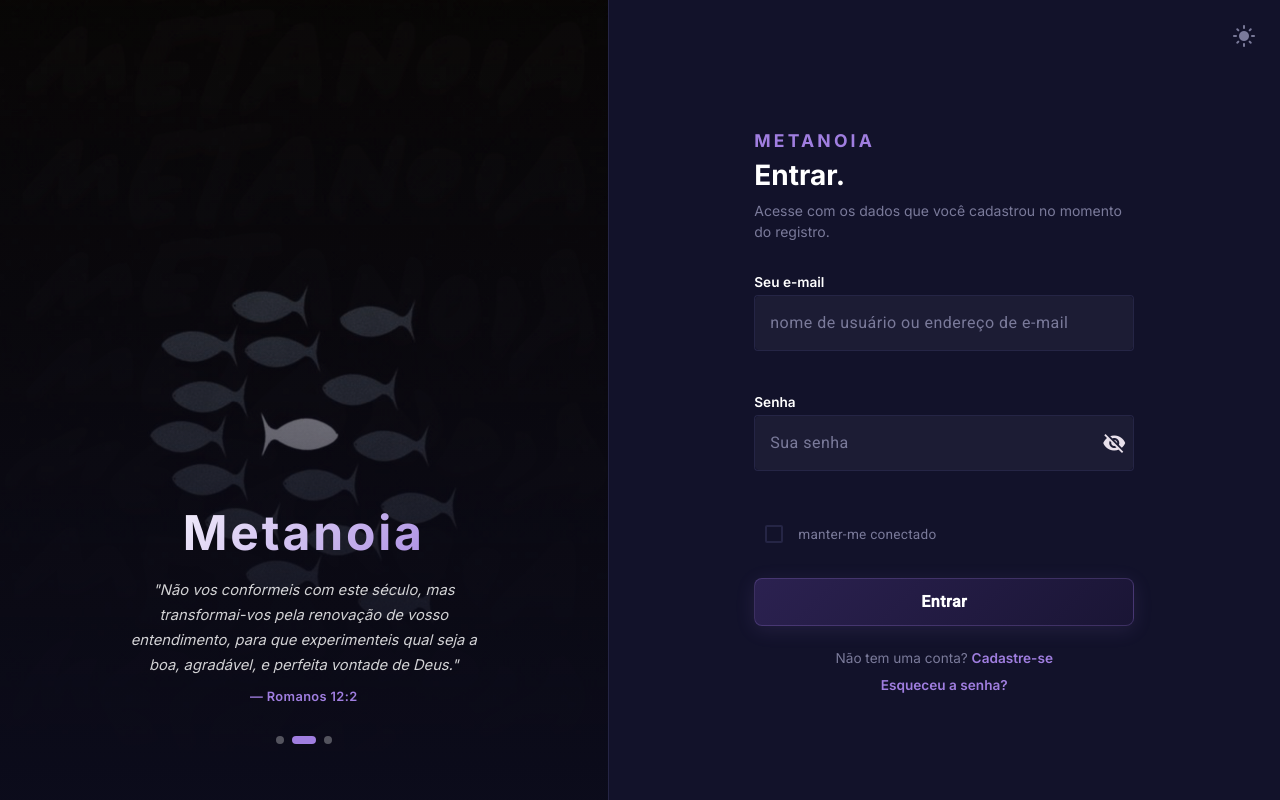
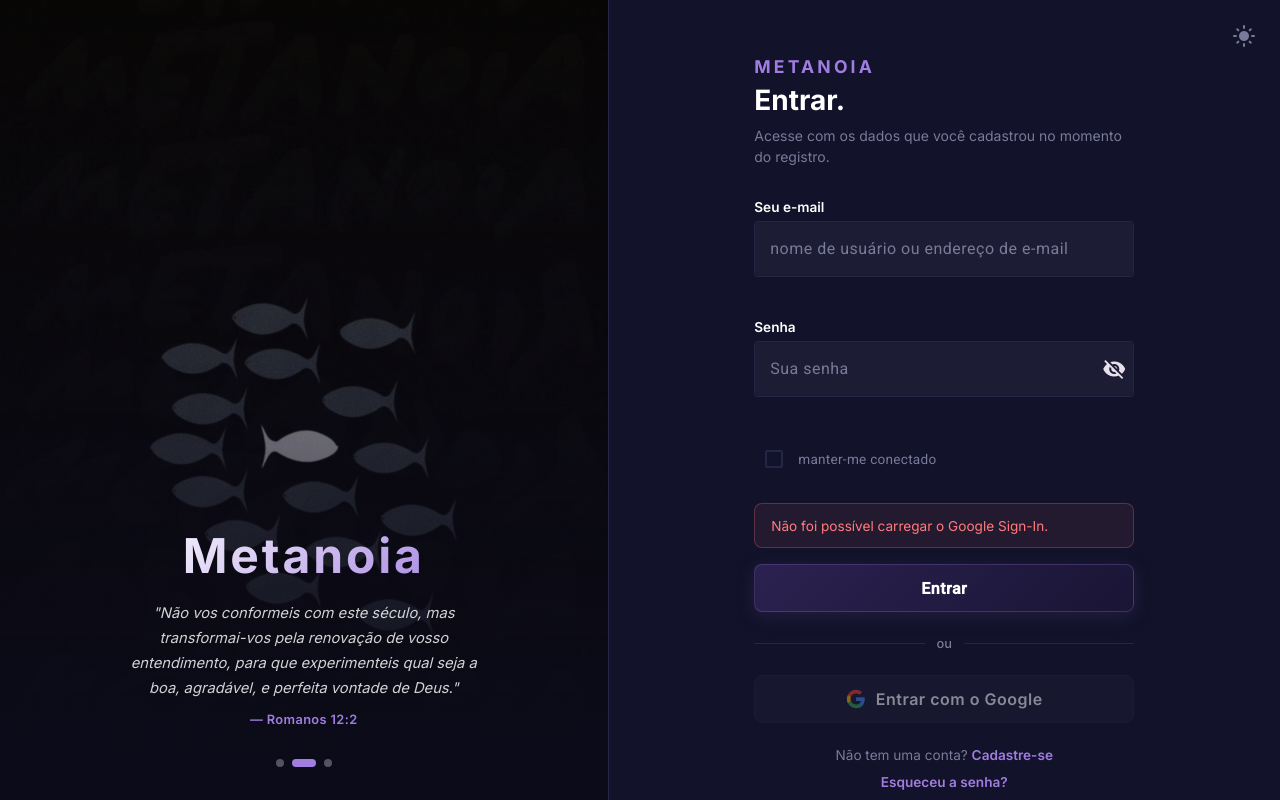
Before and after one commit to nawanernandess/login-ui, an Angular app: page / in a window 1280 px wide. Built offline with nearby package versions, Linux system fonts and the light colour scheme.

Commit message:
feat: (auth): adiciona login SSO do Google

```diff
--- /dev/null
+++ b/src/app/features/auth/components/google-sso-button/google-sso-button.component.html
@@ -0,0 +1,22 @@
+<div class="google-sso-wrapper">
+  <div class="divider">
+    <span class="divider-line"></span>
+    <span class="divider-text">ou</span>
+    <span class="divider-line"></span>
+  </div>
+
+  <button
+    type="button"
+    class="google-btn"
+    [disabled]="!loaded()"
+    (click)="onSignIn()"
+  >
+    <img
+      class="google-logo"
+      src="assets/icons/google-logo.svg"
+      alt=""
+      aria-hidden="true"
+    />
+    <span>Entrar com o Google</span>
+  </button>
+</div>
--- /dev/null
+++ b/src/app/features/auth/components/google-sso-button/google-sso-button.component.scss
@@ -0,0 +1,68 @@
+:host {
+  display: block;
+}
+
+.google-sso-wrapper {
+  width: 100%;
+}
+
+.divider {
+  display: flex;
+  align-items: center;
+  gap: 0.75rem;
+  margin: 1.5rem 0;
+}
+
+.divider-line {
+  flex: 1;
+  height: 1px;
+  background: var(--border);
+  transition: background 0.4s ease;
+}
+
+.divider-text {
+  font-size: 0.8rem;
+  color: var(--text-muted);
+  font-weight: 500;
+  transition: color 0.4s ease;
+}
+
+.google-btn {
+  width: 100%;
+  height: 48px;
+  display: flex;
+  align-items: center;
+  justify-content: center;
+  gap: 0.625rem;
+  border-radius: 8px;
+  border: 1px solid var(--border);
+  background: var(--bg-field);
+  color: var(--text-main);
+  font-family: 'Inter', Roboto, 'Helvetica Neue', sans-serif;
+  font-size: 1rem;
+  font-weight: 600;
+  letter-spacing: 0.5px;
+  cursor: pointer;
+  transition: all 0.3s ease;
+  touch-action: manipulation;
+
+  &:hover:not(:disabled) {
+    border-color: var(--accent);
+    box-shadow: 0 4px 20px var(--btn-shadow);
+  }
+
+  &:disabled {
+    opacity: 0.5;
+    cursor: not-allowed;
+  }
+
+  @media (max-width: 767px) {
+    height: 50px;
+  }
+}
+
+.google-logo {
+  width: 20px;
+  height: 20px;
+  flex-shrink: 0;
+}
--- /dev/null
+++ b/src/app/features/auth/components/google-sso-button/google-sso-button.component.ts
@@ -0,0 +1,41 @@
+import { ChangeDetectionStrategy, Component, inject, output, signal } from '@angular/core';
+import { takeUntilDestroyed } from '@angular/core/rxjs-interop';
+import { GoogleSsoService } from '../../services/google-sso.service';
+import { GoogleCredentialResponse } from '../../models/auth.models';
+
+@Component({
+  selector: 'app-google-sso-button',
+  templateUrl: './google-sso-button.component.html',
+  styleUrl: './google-sso-button.component.scss',
+  changeDetection: ChangeDetectionStrategy.OnPush,
+})
+export class GoogleSsoButtonComponent {
+  private readonly _googleSso = inject(GoogleSsoService);
+
+  readonly credentialReceived = output<GoogleCredentialResponse>();
+  readonly error = output<string>();
+  readonly loaded = signal(false);
+
+  constructor() {
+    this._googleSso
+      .initialize()
+      .pipe(takeUntilDestroyed())
+      .subscribe((success) => {
+        if (success) {
+          this.loaded.set(true);
+        } else {
+          this.error.emit('Não foi possível carregar o Google Sign-In.');
+        }
+      });
+
+    this._googleSso
+      .credential$()
+      .pipe(takeUntilDestroyed())
+      .subscribe((response) => this.credentialReceived.emit(response));
+  }
+
+  onSignIn(): void {
+    if (!this.loaded()) return;
+    this._googleSso.prompt();
+  }
+}
--- a/src/app/features/auth/components/login-form/login-form.component.html
+++ b/src/app/features/auth/components/login-form/login-form.component.html
@@ -44,6 +44,15 @@
   </button>
 </form>
 
+<app-google-sso-button
+  (credentialReceived)="onGoogleCredential($event)"
+  (error)="onGoogleError($event)"
+/>
+
+@if (isGoogleLoading()) {
+  <div class="server-error" role="status">Autenticando com o Google...</div>
+}
+
 <div class="form-footer">
   <p class="signup-text">
     Não tem uma conta? <a routerLink="/register" class="link">Cadastre-se</a>
--- a/src/app/features/auth/components/login-form/login-form.component.ts
+++ b/src/app/features/auth/components/login-form/login-form.component.ts
@@ -13,6 +13,8 @@ import {
   PasswordFieldComponent,
   FieldError,
 } from '../../../../shared/components/password-field/password-field.component';
+import { GoogleSsoButtonComponent } from '../google-sso-button/google-sso-button.component';
+import { GoogleCredentialResponse } from '../../models/auth.models';
 
 @Component({
   selector: 'app-login-form',
@@ -25,6 +27,7 @@ import {
     MatCheckboxModule,
     FormHeaderComponent,
     PasswordFieldComponent,
+    GoogleSsoButtonComponent,
   ],
   templateUrl: './login-form.component.html',
   styleUrl: './login-form.component.scss',
@@ -37,6 +40,7 @@ export class LoginFormComponent {
   private readonly _destroyRef = inject(DestroyRef);
 
   readonly isLoading = signal(false);
+  readonly isGoogleLoading = signal(false);
   readonly serverError = signal<string | null>(null);
 
   readonly form = this._fb.group({
@@ -83,4 +87,32 @@ export class LoginFormComponent {
         },
       });
   }
+
+  onGoogleCredential(response: GoogleCredentialResponse): void {
+    if (this.isGoogleLoading()) return;
+
+    this.isGoogleLoading.set(true);
+    this.serverError.set(null);
+
+    this._authSvc
+      .loginWithGoogle(response.credential)
+      .pipe(
+        takeUntilDestroyed(this._destroyRef),
+        finalize(() => this.isGoogleLoading.set(false)),
+      )
+      .subscribe({
+        next: () => {
+          this._router.navigate(['/dashboard'], { replaceUrl: true });
+        },
+        error: (err: Error) => {
+          this.serverError.set(
+            err.message || 'Falha ao autenticar com o Google. Tente novamente.',
+          );
+        },
+      });
+  }
+
+  onGoogleError(message: string): void {
+    this.serverError.set(message);
+  }
 }
--- a/src/app/features/auth/services/auth.service.ts
+++ b/src/app/features/auth/services/auth.service.ts
@@ -6,6 +6,7 @@ import { catchError, tap } from 'rxjs/operators';
 import {
   ForgotPasswordRequest,
   ForgotPasswordResponse,
+  GoogleLoginRequest,
   LoginRequest,
   LoginResponse,
   RegisterRequest,
@@ -49,6 +50,14 @@ export class AuthService {
     return this._http
       .post<ForgotPasswordResponse>(`${this._apiUrl}/auth/forgot-password`, request)
       .pipe(catchError(this._handleError));
+  }
+
+  loginWithGoogle(credential: string): Observable<LoginResponse> {
+    const request: GoogleLoginRequest = { credential };
+    return this._http.post<LoginResponse>(`${this._apiUrl}/auth/google`, request).pipe(
+      tap((res) => this._storeSession(res)),
+      catchError(this._handleError),
+    );
   }
 
   getToken(): string | null {
--- /dev/null
+++ b/src/app/features/auth/services/google-sso.service.ts
@@ -0,0 +1,99 @@
+import { inject, Injectable, NgZone } from '@angular/core';
+import { Observable, ReplaySubject, Subject, take } from 'rxjs';
+import { GoogleCredentialResponse } from '../models/auth.models';
+import { environment } from '../../../../environments/environment';
+
+declare const google: {
+  accounts: {
+    id: {
+      initialize(config: {
+        client_id: string;
+        callback: (response: GoogleCredentialResponse) => void;
+        auto_select?: boolean;
+        cancel_on_tap_outside?: boolean;
+      }): void;
+      prompt(): void;
+      revoke(hint: string, callback: () => void): void;
+    };
+  };
+};
+
+const GIS_SCRIPT_URL = 'https://accounts.google.com/gsi/client';
+const SCRIPT_ID = 'google-gsi-script';
+
+@Injectable({ providedIn: 'root' })
+export class GoogleSsoService {
+  private readonly _zone = inject(NgZone);
+  private readonly _clientId = environment.googleClientId;
+
+  private readonly _scriptLoaded$ = new ReplaySubject<boolean>(1);
+  private _initialized = false;
+
+  private readonly _credential$ = new Subject<GoogleCredentialResponse>();
+
+  initialize(): Observable<boolean> {
+    if (!this._initialized) {
+      this._loadScript();
+    }
+    return this._scriptLoaded$.pipe(take(1));
+  }
+
+  credential$(): Observable<GoogleCredentialResponse> {
+    return this._credential$.asObservable();
+  }
+
+  prompt(): void {
+    this._scriptLoaded$.pipe(take(1)).subscribe((loaded) => {
+      if (loaded) google.accounts.id.prompt();
+    });
+  }
+
+  revoke(email: string): Observable<void> {
+    return new Observable((observer) => {
+      google.accounts.id.revoke(email, () => {
+        observer.next();
+        observer.complete();
+      });
+    });
+  }
+
+  private _loadScript(): void {
+    this._initialized = true;
+
+    if (document.getElementById(SCRIPT_ID)) {
+      this._initializeGsi();
+      this._scriptLoaded$.next(true);
+      return;
+    }
+
+    const script = document.createElement('script');
+    script.id = SCRIPT_ID;
+    script.src = GIS_SCRIPT_URL;
+    script.async = true;
+    script.defer = true;
+
+    script.onload = () => {
+      this._initializeGsi();
+      this._scriptLoaded$.next(true);
+    };
+
+    script.onerror = () => {
+      document.getElementById(SCRIPT_ID)?.remove();
+      this._initialized = false;
+      this._scriptLoaded$.next(false);
+    };
+
+    document.head.appendChild(script);
+  }
+
+  private _initializeGsi(): void {
+    google.accounts.id.initialize({
+      client_id: this._clientId,
+      callback: (response) => {
+        this._zone.run(() => this._credential$.next(response));
+      },
+      auto_select: false,
+      cancel_on_tap_outside: true,
+    });
+  }
+}
--- a/src/environments/environment.prod.ts
+++ b/src/environments/environment.prod.ts
@@ -1,4 +1,6 @@
 export const environment = {
   production: true,
   apiUrl: '/api',
+  // Gere o Client ID em: https://console.cloud.google.com/apis/credentials
+  googleClientId: 'YOUR_GOOGLE_CLIENT_ID.apps.googleusercontent.com',
 };
--- a/src/environments/environment.ts
+++ b/src/environments/environment.ts
@@ -1,4 +1,6 @@
 export const environment = {
   production: false,
   apiUrl: 'http://localhost:3000/api',
+  // Gere o Client ID em: https://console.cloud.google.com/apis/credentials
+  googleClientId: 'YOUR_GOOGLE_CLIENT_ID.apps.googleusercontent.com',
 };
```
Also changed, not shown: mock/server.js (+46 -0 lines), src/app/features/auth/models/auth.models.ts (+10 -0 lines), src/assets/icons/google-logo.svg (added).
